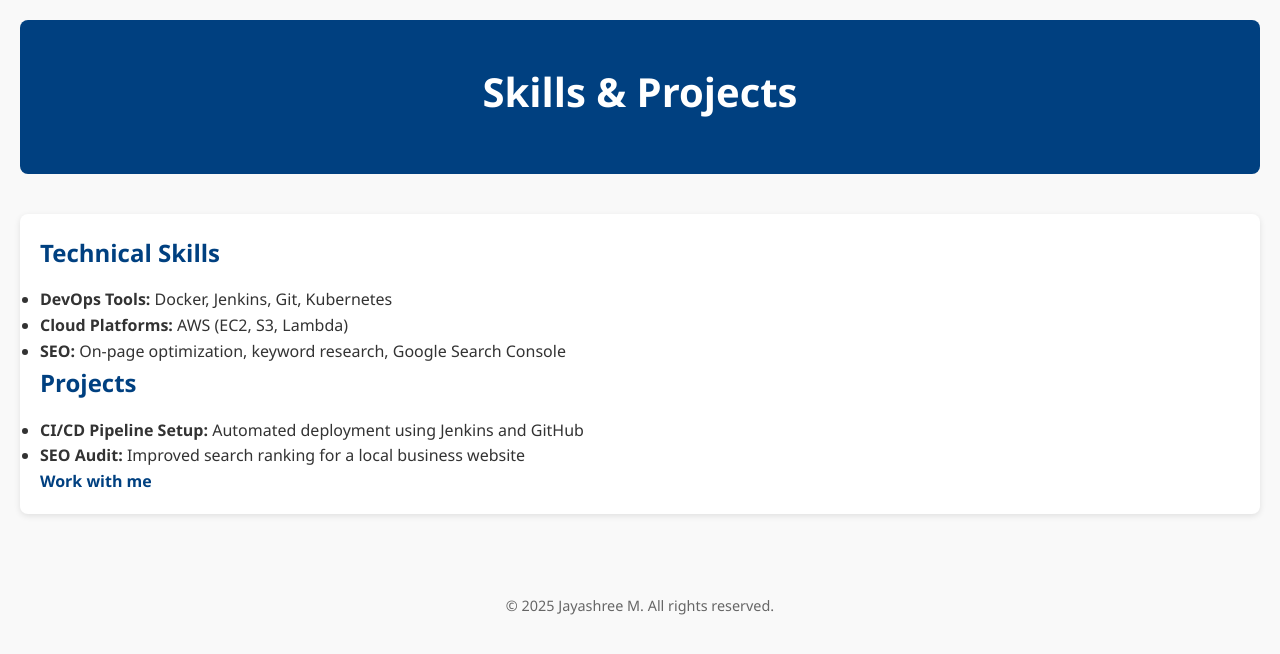
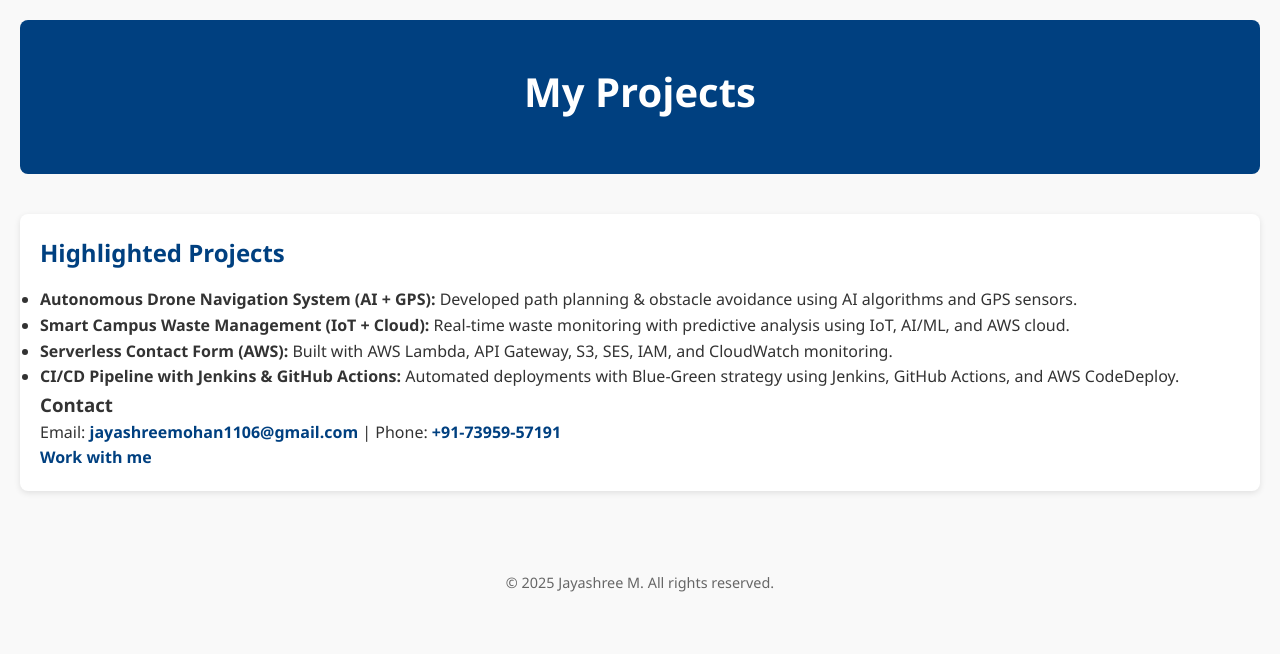
Before and after one commit to J-shree-hub/SEO, a plain HTML site: page projects.html in a window 1280 px wide. Drawn offline with Linux system fonts and the light colour scheme.

Commit message:
Update projects.html

```diff
--- a/projects.html
+++ b/projects.html
@@ -3,29 +3,37 @@
 <head>
   <meta charset="UTF-8" />
   <meta name="viewport" content="width=device-width, initial-scale=1.0" />
-  <title>Skills & Projects | Jayashree M</title>
-  <meta name="description" content="Explore Jayashree M's skills in DevOps, AWS, SEO, and recruitment." />
+  <title>Projects | Jayashree M</title>
+  <meta name="description" content="Projects by Jayashree M - SEO Specialist & DevOps Engineer. Drone Navigation, Smart Campus Waste Management, Serverless Contact Form, CI/CD Pipelines." />
   <link rel="stylesheet" href="style.css" />
+
+  <!-- Project Schema -->
+  <script type="application/ld+json">
+  {
+    "@context": "https://schema.org",
+    "@type": "Person",
+    "name": "Jayashree M",
+    "jobTitle": "SEO Specialist & DevOps Engineer",
+    "url": "https://jayashree-techfolio.netlify.app/projects.html"
+  }
+  </script>
 </head>
 <body>
   <header>
-    <h1>Skills & Projects</h1>
+    <h1>My Projects</h1>
   </header>
 
   <section>
-    <h2>Technical Skills</h2>
+    <h2>Highlighted Projects</h2>
     <ul>
-      <li><strong>DevOps Tools:</strong> Docker, Jenkins, Git, Kubernetes</li>
-      <li><strong>Cloud Platforms:</strong> AWS (EC2, S3, Lambda)</li>
-      <li><strong>SEO:</strong> On-page optimization, keyword research, Google Search Console</li>
+      <li><strong>Autonomous Drone Navigation System (AI + GPS):</strong> Developed path planning & obstacle avoidance using AI algorithms and GPS sensors.</li>
+      <li><strong>Smart Campus Waste Management (IoT + Cloud):</strong> Real-time waste monitoring with predictive analysis using IoT, AI/ML, and AWS cloud.</li>
+      <li><strong>Serverless Contact Form (AWS):</strong> Built with AWS Lambda, API Gateway, S3, SES, IAM, and CloudWatch monitoring.</li>
+      <li><strong>CI/CD Pipeline with Jenkins & GitHub Actions:</strong> Automated deployments with Blue-Green strategy using Jenkins, GitHub Actions, and AWS CodeDeploy.</li>
     </ul>
 
-    <h2>Projects</h2>
-    <ul>
-      <li><strong>CI/CD Pipeline Setup:</strong> Automated deployment using Jenkins and GitHub</li>
-      <li><strong>SEO Audit:</strong> Improved search ranking for a local business website</li>
-    </ul>
-
+    <h3>Contact</h3>
+    <p>Email: <a href="mailto:jayashreemohan1106@gmail.com">jayashreemohan1106@gmail.com</a> | Phone: <a href="tel:+917395957191">+91-73959-57191</a></p>
     <p><a href="contact.html">Work with me</a></p>
   </section>
 
```
